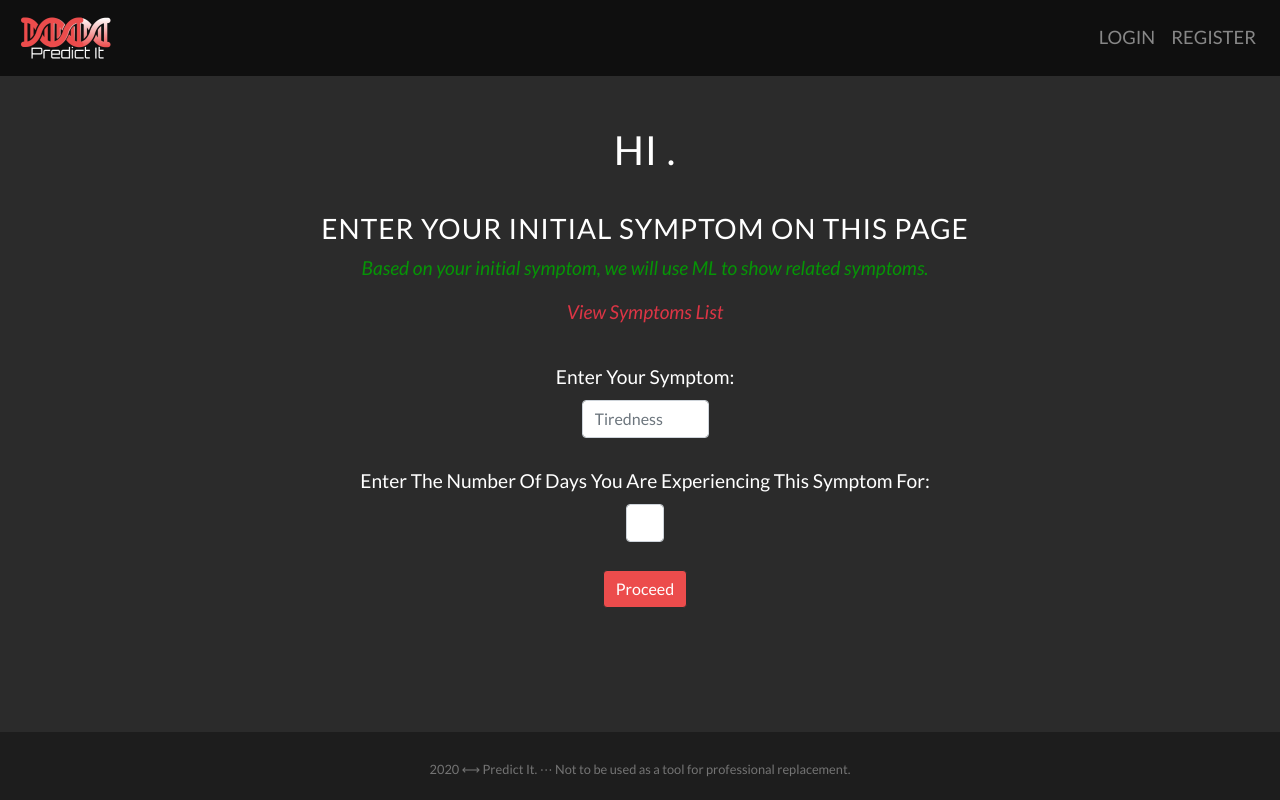
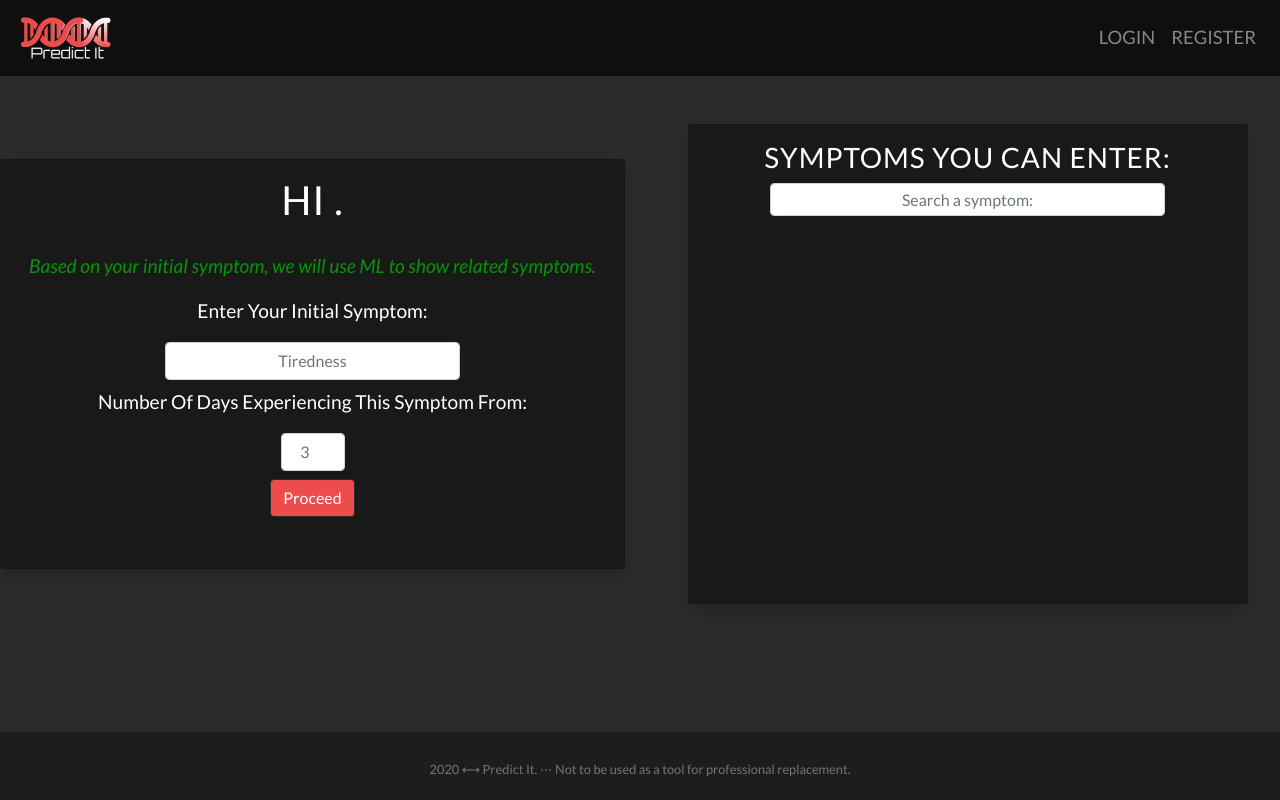
Before and after one commit to mohdaadilf/PredictIt, a Flask app: page /symptom1 in a window 1280 px wide. Run offline with Flask 2, Linux system fonts and the light colour scheme; parts of the project's set-up code (start-up, migrations or seed data) failed here and were passed over; some libraries are stand-ins or nearby versions.

Commit message:
integrated symptoms list into the symptoms page

```diff
--- a/app.py
+++ b/app.py
@@ -99,12 +99,8 @@
             flash('Enter A Valid Symptom!')
             return redirect(url_for('symptom1'))
 
-    return render_template('symptom1.html', form=symp_form)
+    return render_template('symptom1.html', form=symp_form, symptoms_spaced=symptoms_spaced)
 
-
-@app.route('/symptoms_list')
-def symptoms_list():
-    return render_template('symptoms_list.html', symptoms_spaced = symptoms_spaced)
 
 
 # additional symptoms page
--- a/myproject/forms.py
+++ b/myproject/forms.py
@@ -30,8 +30,8 @@
 
 # FIRST SYMPTOM FORM
 class SymptomForm(FlaskForm):
-    symptom1 = StringField('Enter Your Symptom:', validators=[DataRequired('Kindly Enter Your Symptom!')])
-    num_days = IntegerField('Enter The Number Of Days You Are Experiencing This Symptom For:', validators=[DataRequired('Kindly Input!')])
+    symptom1 = StringField('Enter Your Initial Symptom:', validators=[DataRequired('Kindly Enter Your Symptom!')])
+    num_days = IntegerField('Number Of Days Experiencing This Symptom From:', validators=[DataRequired('Kindly Input!')])
     submit = SubmitField('Proceed')
 
 # OTHER SYMPTOMS FORM
--- a/myproject/static/css/symptom1.css
+++ b/myproject/static/css/symptom1.css
@@ -1,6 +1,4 @@
 .content{
-    padding-top: 50px;
-    padding-left: 10px;
     height: 80%;
     color: white;
     background: #2b2b2b ;
@@ -9,7 +7,7 @@
 }
 
 .content h1{
-    padding-bottom: 30px;
+    padding-bottom: 20px;
 }
 
 .content p{
@@ -26,6 +24,67 @@
   text-align: center;
 }
 
-form{
-  margin-bottom: 70px;
+.input-field{
+  width: 100%;
+  padding: 12px 20px;
+  margin: 8px 0;
+  display: inline-block;
+  border: 1px solid #ccc;
+  border-radius: 4px;
+  box-sizing: border-box;
 }
+
+.scroll-div{
+  height: 30rem;
+}
+
+.scroll-content{
+  height: 28rem;
+  overflow: auto;
+}
+
+.form-control{
+  text-align: center;
+}
+
+#searchbar{
+  margin: 0 auto;
+}
+
+#list{
+  list-style-position: inside;
+
+}
+
+/* Tell the <li> to not display numbers, but keep track of what the numbers should be */
+ol li {
+  counter-increment: list;
+  list-style-type: none;
+  position: relative;
+}
+/* Outout the numbers using the counter() function, but use a custom color */
+ol li:before {
+  color: rgb(6, 148, 6);
+  content: counter(list) ". ";
+}
+
+
+/* CUSTOM SCROLLBAR */
+::-webkit-scrollbar {
+  width: 10px;
+}
+
+/* Track */
+::-webkit-scrollbar-track {
+  background: #f1f1f1;
+}
+
+/* Handle */
+::-webkit-scrollbar-thumb {
+  background: #888;
+}
+
+/* Handle on hover */
+::-webkit-scrollbar-thumb:hover {
+  background: #555;
+}
--- a/myproject/templates/symptom1.html
+++ b/myproject/templates/symptom1.html
@@ -5,16 +5,16 @@
 {% block content %}
 
 <div class="content">
-  <!-- FIRST SYMPTOM PAGE -->
+  <div class="row align-items-center">
+    <div class="col-12 col-md-12 col-lg-6">
+      <div class="m-5 card shadow mx-sm-auto rounded p-3" style="max-width: 40rem; background-color: rgb(25, 25, 25);">
         <h1>Hi
           {% if current_user.is_authenticated %}
             {{ current_user.name }}
           {%else %}
             {{session['name']}}
           {% endif %}.</h1>
-  <h3>Enter Your Initial Symptom On This Page</h3>
         <p><em>Based on your initial symptom, we will use ML to show related symptoms.</em></p>
-  <p class="last-p"><em><a href="{{url_for('symptoms_list')}}" target="_blank" class="text-danger">View Symptoms List</a></em></p>
         <!-- FLASH A MESSAGE IF SYMPTOM NOT IN OUR LIST -->
         {% for mess in get_flashed_messages() %}
           <div class="alert alert-warning alert-dismissible fade show width" role="alert">
@@ -26,12 +26,37 @@
         {% endfor %}
         <!-- FORM FOR SYMPTOM 1 -->
         <form method="POST">
+          <div class="form-group">
             {{ form.hidden_tag() }}
-    <div class="symptom1-label">{{ form.symptom1.label }}</div>
-    <div class="symptom1-input">{{ form.symptom1(class='form-control', style='width: 10%; display: inline;',placeholder='Tiredness')}}</div> <br />
-    <div class="symptom1-label">{{ form.num_days.label}}</div>
-    <div class="symptom1-input">{{form.num_days(class='form-control', style='width: 3%; display: inline;',placeholder='2')}}</div><br>
-    <div class="symptom1-input">{{ form.submit(class='btn btn-warning predict-it-button') }}</div>
+              {{ form.symptom1.label }}
+              <div class="w-50 mr-auto ml-auto">{{form.symptom1(class='form-control input-field', placeholder='Tiredness')}}</div>
+                {{ form.num_days.label}}
+                <div class="mr-auto ml-auto" style="max-width: 4rem;">{{form.num_days(class='form-control input-field', placeholder='3')}}</div>
+                {{ form.submit(class='btn btn-warning predict-it-button')}}
+          </div>
         </form>
         </div>
+    </div>
+    <div class="col-12 col-md-12 col-lg-6">
+      <div class="m-5 card shadow mx-sm-auto rounded p-3 scroll-div" style="max-width: 35rem; background-color: rgb(25, 25, 25);">
+        <h3>Symptoms You Can Enter:</h3>
+        <input id="searchbar" class="form-control w-75" onkeyup="search_symptom()" type="text"
+            name="search" placeholder="Search a symptom:">
+
+        <!-- ordered list -->
+        <div class="scroll-content">
+        <ol id='list'>
+            {% for symptom in symptoms_spaced %}
+                <li class='symptoms'>{{symptom}}</li>
+            {% endfor %}
+        </ol>
+      </div>
+        <script src="{{ url_for('static', filename='js/symptoms_list.js') }}"></script>
+        </div>
+    </div>
+  </div>
+  <!-- FIRST SYMPTOM PAGE -->
+
+
+</div>
 {% endblock %}
```
Also changed, not shown: myproject/static/css/symptoms_list.css (deleted, +0 -42 lines), myproject/templates/symptoms_list.html (deleted, +0 -25 lines). Lines whose indentation alone changed are shown as unchanged.
